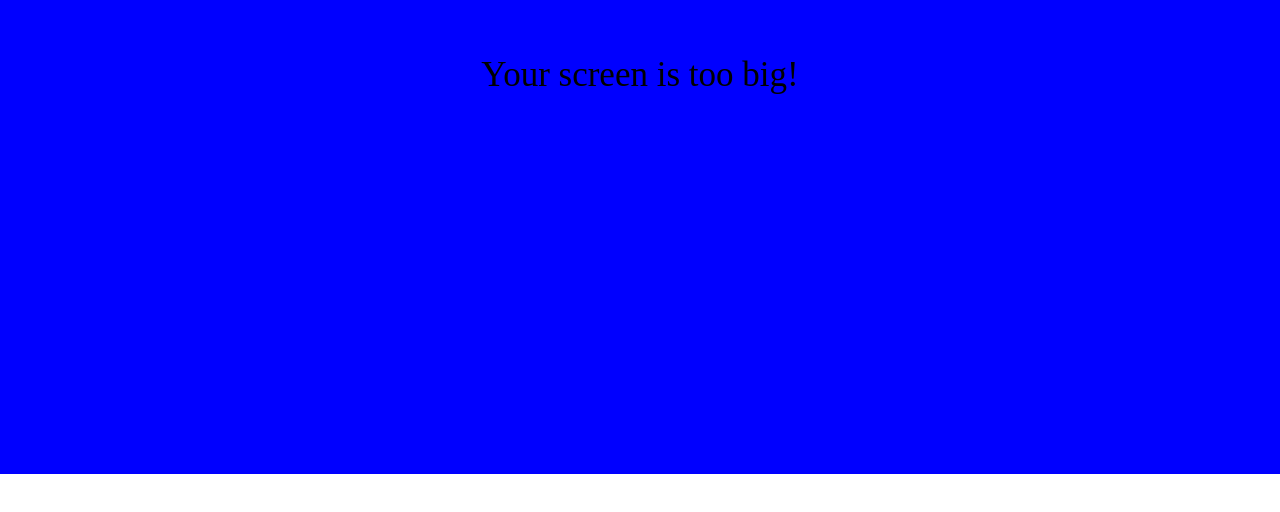
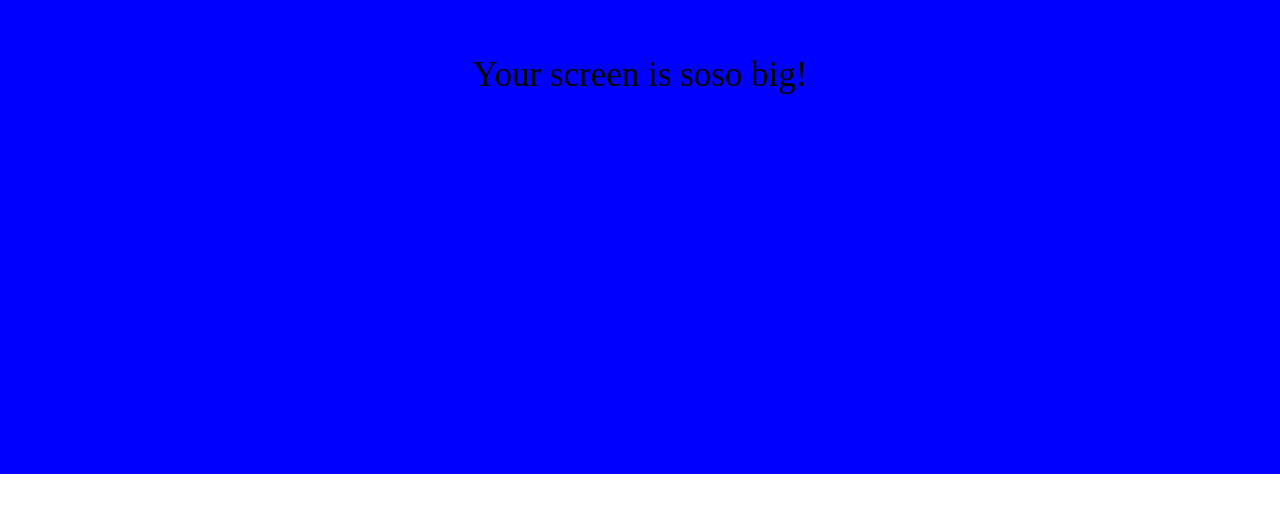
Before and after one commit to Winter-5km/project-html, a plain HTML site: page chats.html in a window 1280 px wide. Shown: the part 326-838 px from the top of the page. Drawn offline with Linux system fonts and the light colour scheme.

Commit message:
Update chats.html

```diff
--- a/chats.html
+++ b/chats.html
@@ -106,7 +106,7 @@
     </nav>
 
     <div id="no-mobile">
-      <span>Your screen is too big!</span>
+      <span>Your screen is soso big!</span>
       </div>
 
 
```
